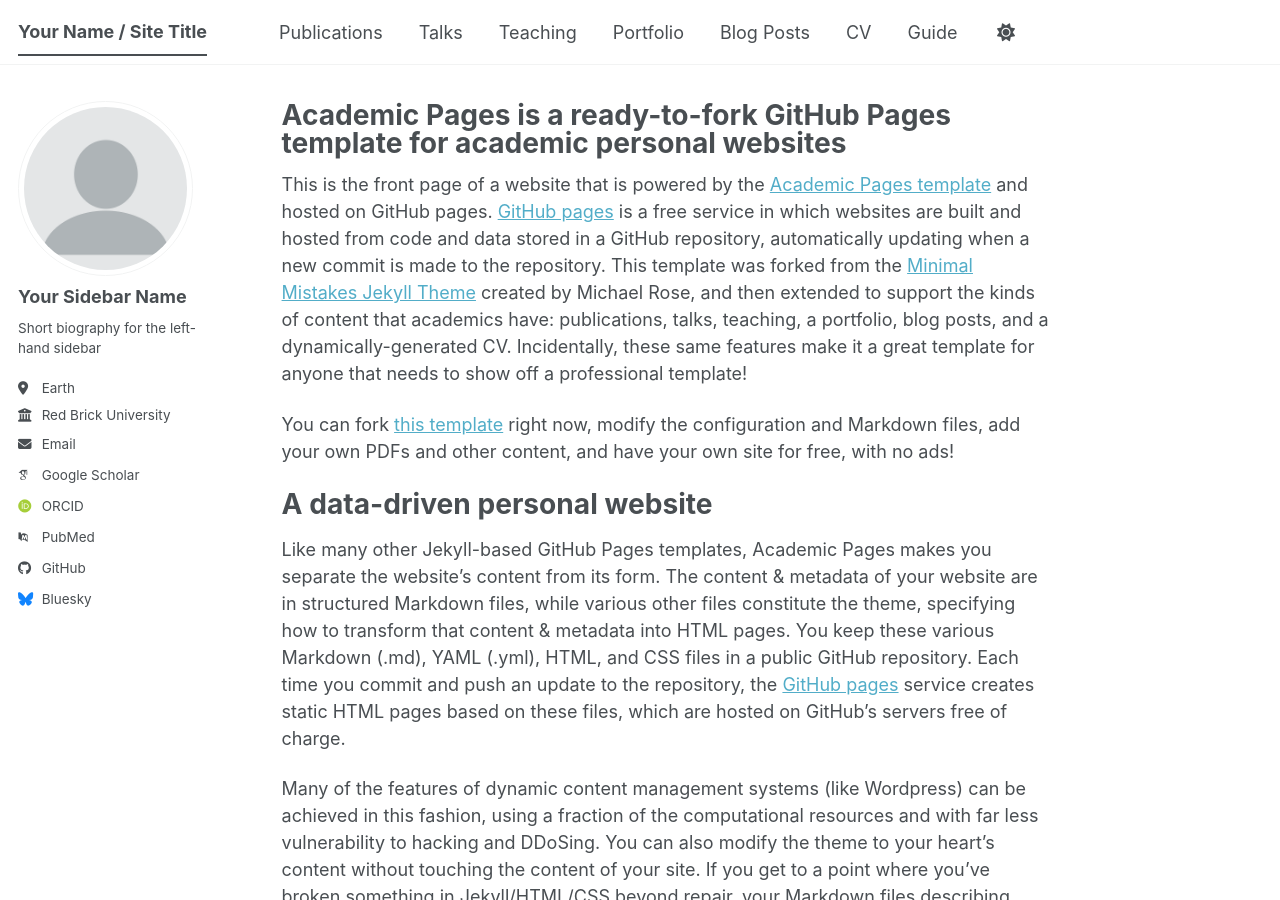
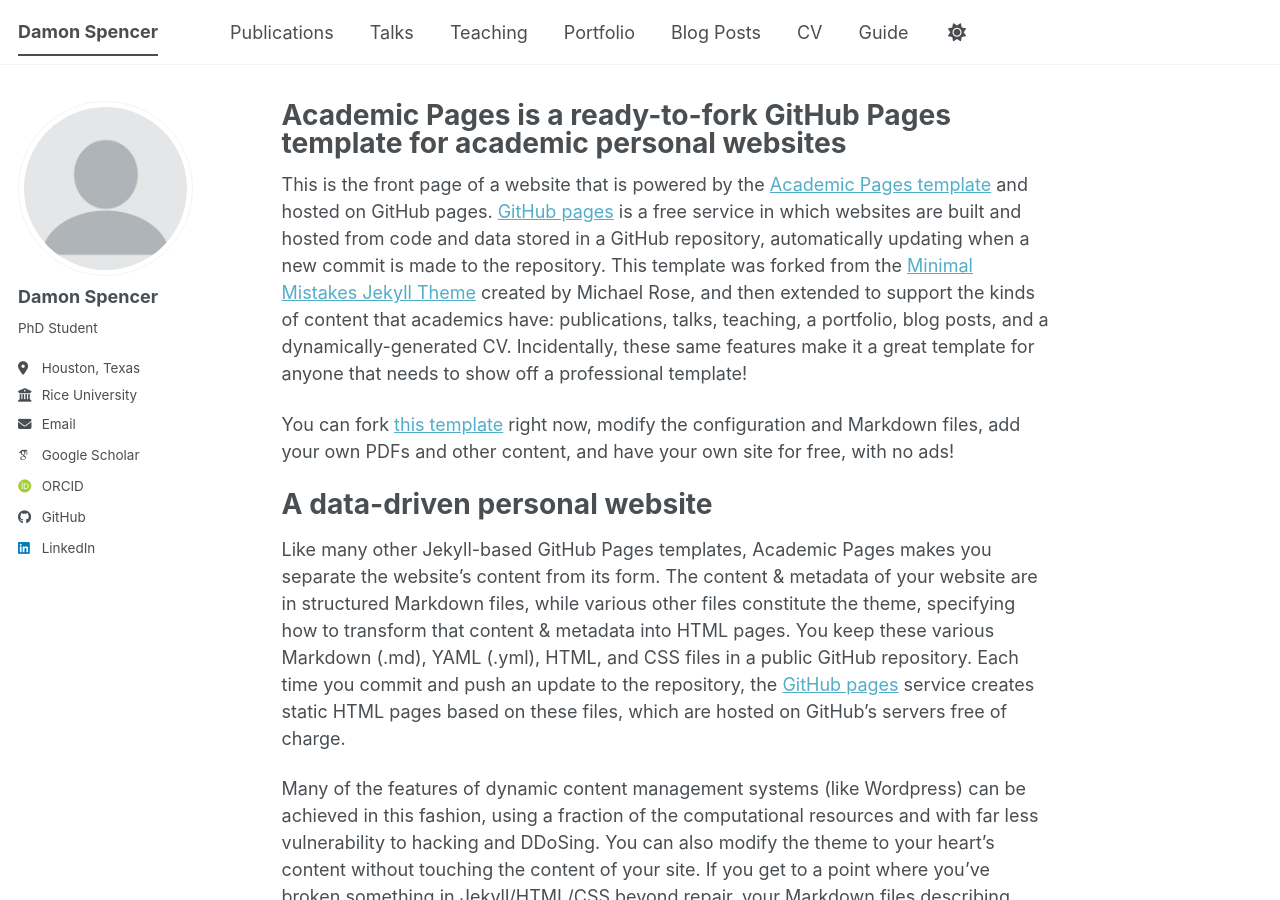
Before and after one commit to damonspencer/damonspencer.github.io, a Jekyll site: the page built from _pages/about.md, in a window 1280 px wide and 900 px high. Built offline with Jekyll 4.4.1, drawn with Linux system fonts in a browser that asks for light colours; some web fonts are replaced; a script bundle is joined from its source files by our own code; library files that are not in the unit come from our copies.

Commit message:
Update _config.yml

```diff
--- a/_config.yml
+++ b/_config.yml
@@ -9,14 +9,14 @@
 # Basic Site Settings
 locale                   : "en-US"
 site_theme               : "default" # The available themes options are "default", "air", "sunrise", "mint", "dirt" and "contrast"
-title                    : "Your Name / Site Title"
+title                    : "Damon Spencer"
 title_separator          : "-"
 name                     : &name "Your Name"
-description              : &description "Your Name's academic portfolio"   # Update this with a general description of your site, this is the default if not overridden by a page
-url                      : https://academicpages.github.io # The base hostname & protocol for your site e.g. "https://[your GitHub username].github.io",
+description              : &description "Damon Spencer's academic portfolio"   # Update this with a general description of your site, this is the default if not overridden by a page
+url                      : https://damonspencer.github.io # The base hostname & protocol for your site e.g. "https://[your GitHub username].github.io",
                                                            # or if you already have some other page hosted on Github then use "https://[your GitHub username].github.io/[Your Repo Name]"
 baseurl                  : "" # the subpath of your site, e.g. "/blog"
-repository               : "academicpages/academicpages.github.io"
+repository               : "damonspencer/damonspencer.github.io"
 
 # Site Author - The following control what appear as part of the author content on the side bar.
 #               If a field is blank the icon and link will not appear, otherwise it will be shown.
@@ -24,24 +24,24 @@
 author:
   # Biographic information
   avatar           : "profile.png"
-  name             : "Your Sidebar Name"
+  name             : "Damon Spencer"
   pronouns         : # example: "she/her"
-  bio              : "Short biography for the left-hand sidebar"
-  location         : "Earth"
-  employer         : "Red Brick University"
+  bio              : "PhD Student"
+  location         : "Houston, Texas"
+  employer         : "Rice University"
   uri              : # URL
-  email            : "none@example.org"
+  email            : "ds127@rice.edu"
 
   # Academic websites
   academia         : # URL
   arxiv            : # URL - Update with the correct link to your profile
-  googlescholar    : "https://scholar.google.com/citations?user=PS_CX0AAAAAJ"
+  googlescholar    : "https://scholar.google.com/citations?user=Zw5kqqoAAAAJ"
   inspire-hep      : # URL
   impactstory      : # URL
-  orcid            : "https://orcid.org/yourorcidurl"
+  orcid            : "https://orcid.org/0000-0002-0074-4160"
   semantic         : # URL
   ssrn             : # URL
-  pubmed           : "https://www.ncbi.nlm.nih.gov/pubmed/?term=john+snow"
+  pubmed           : # "https://www.ncbi.nlm.nih.gov/pubmed/?term=john+snow"
   researchgate     : # URL
   scopus           : # URL
   zotero           : # URL
@@ -51,13 +51,13 @@
   bitbucket        : # Username - Update with your username on the site
   codepen          : # Username
   dribbble         : # Username
-  github           : "academicpages"
+  github           : "damonspencer"
   kaggle           : # Username
   stackoverflow    : # User number or user number and name (i.e., use "1" or "1/jeff-atwood")
 
   # Social media
   artstation       : # Username
-  bluesky          : "bsky.app" # Replace this with you Bluesky username
+  bluesky          : #"bsky.app" # Replace this with you Bluesky username
   facebook         : # Username
   flickr           : # Username
   foursquare       : # Username
@@ -66,7 +66,7 @@
   keybase          : # Username
   instagram        : # Username
   lastfm           : # Username
-  linkedin         : # Username
+  linkedin         : "https://www.linkedin.com/in/damonrspencer/"
   mastodon         : # URL
   medium           : # URL
   pinterest        : # Username
@@ -138,7 +138,7 @@
 
 # Social Sharing
 twitter:
-  username               : &twitter
+  username               : #&twitter
 facebook:
   username               :
   app_id                 :
```
